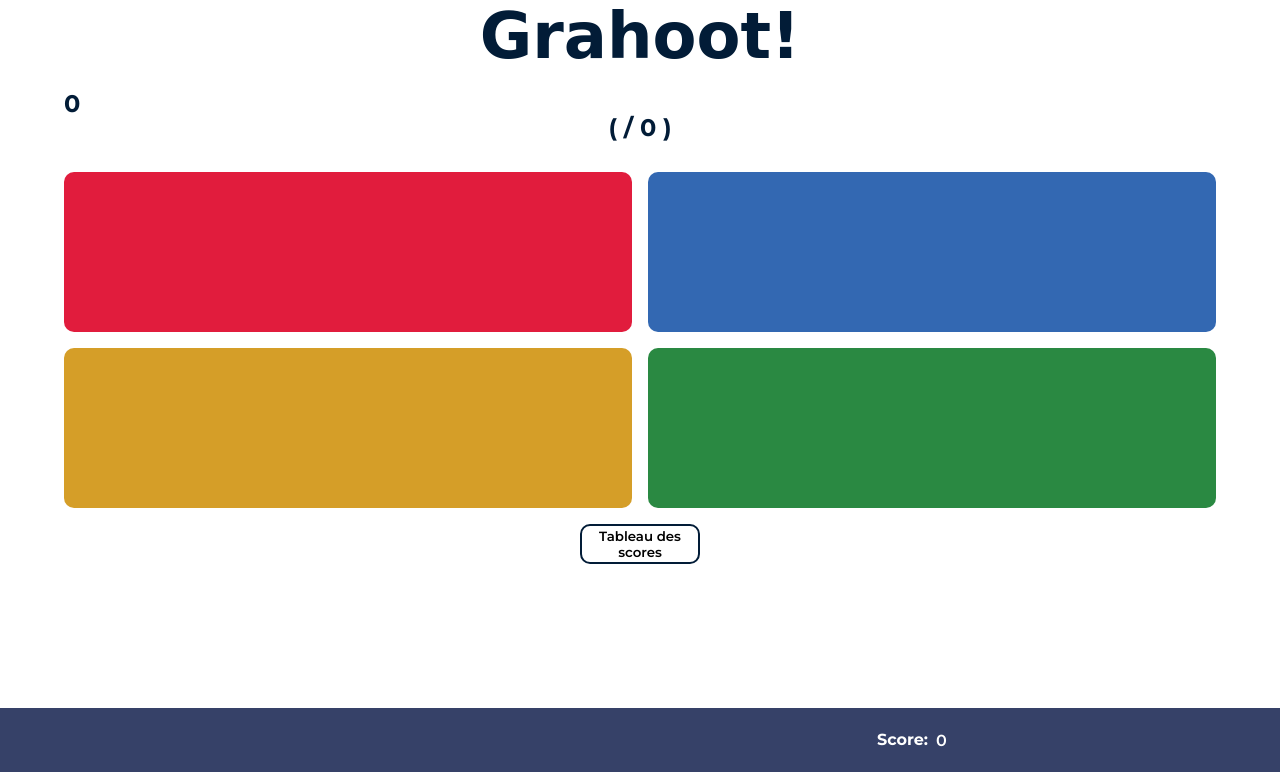
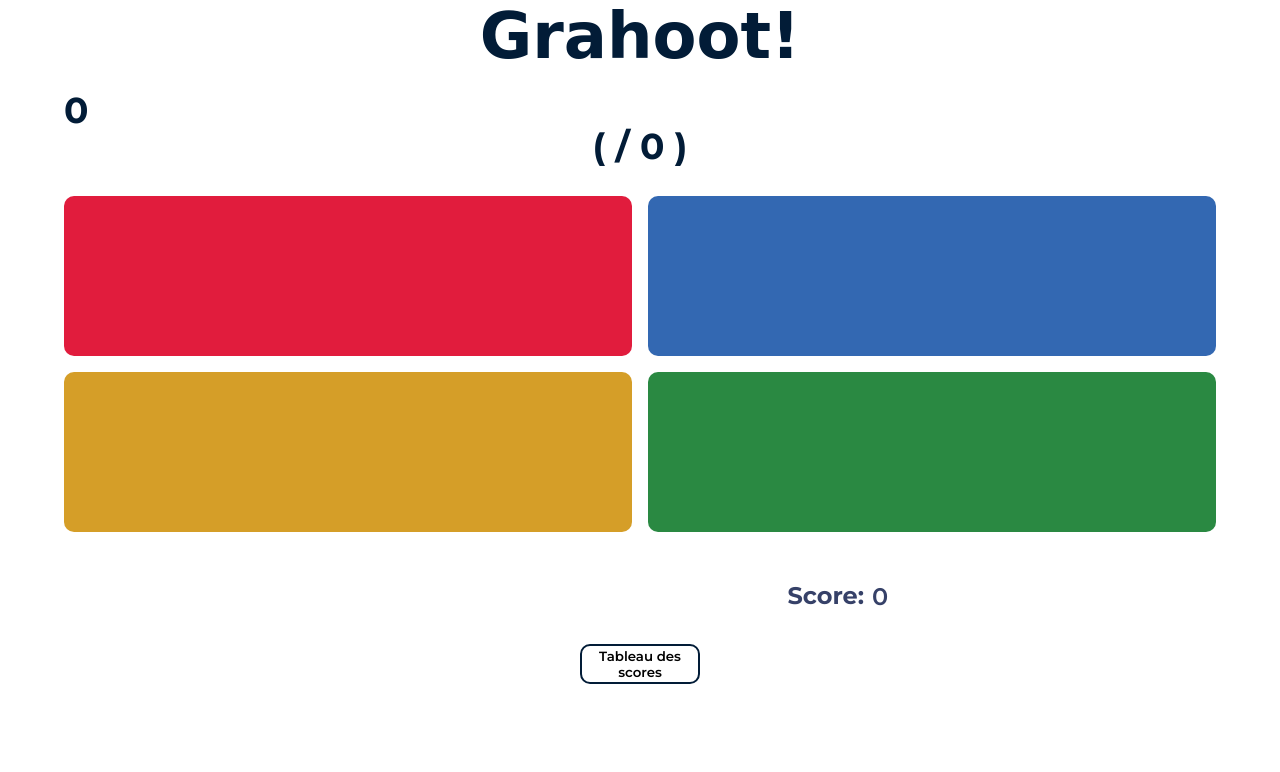
Before and after one commit to OscarM-Code/Projet_Kahoot, a PHP site: page /php/quiz.php in a window 1280 px wide. Shown: the part 28-800 px from the top of the page. Run offline with PHP 8.4, Linux system fonts and the light colour scheme; data that the repository does not hold is empty; some web fonts are replaced.

Commit message:
responsive et couleurs fixed

```diff
--- a/index.php
+++ b/index.php
@@ -11,7 +11,6 @@ include "php/connexion.php";
     <meta name="viewport" content="width=device-width, initial-scale=1.0" />
     <title>Grahoot</title>
     <link rel="stylesheet" href="style.css" />
-    <script src="https://ajax.googleapis.com/ajax/libs/jquery/3.5.1/jquery.min.js"></script>
   </head>
   <body>
     <main class="pin-main background-bleu">
@@ -28,7 +27,9 @@ include "php/connexion.php";
           />
           <button class="pin-btn">Valider</button>
         </section>
+        <script src="https://ajax.googleapis.com/ajax/libs/jquery/3.5.1/jquery.min.js"></script>
         <script src="js/pin.js"></script>
+
       </div>
     </main>
   </body>
--- a/js/pin.js
+++ b/js/pin.js
@@ -2,11 +2,12 @@
 var pinCode = Math.floor(Math.random() * 10000000);
 console.log(pinCode);
 var pinInput = 0;
+var pinAdmin = 1234;
 
 $(document).ready(function () {
   $(".pin-btn").click(function () {
     pinInput = document.querySelector("#pin").value;
-    if (pinCode == pinInput) {
+    if (pinCode == pinInput || pinInput == pinAdmin) {
       $.ajax({
         success: function () {
           $(".form").load("./php/pseudo.php");
--- a/php/connexion.php
+++ b/php/connexion.php
@@ -3,9 +3,10 @@ $host = "localhost";
 $user = "kahootman";
 $password = "123456";
 $dbname = "kahoot";
+$charset = "utf8";
 
 // Set DSN
-$dsn = "mysql:host=" . $host . ";dbname=" . $dbname;
+$dsn = "mysql:host=" . $host . ";dbname=" . $dbname . ";charset=" . $charset;
 
 // Create a PDO instance
 $pdo = new PDO($dsn, $user, $password);
--- a/php/load_questions.php
+++ b/php/load_questions.php
@@ -19,10 +19,8 @@ $total_que = $stmt->rowCount();
 
 /*------------------------------------------- QUESTION ACTUELLE */
 
-$stmt = $pdo->prepare(
-    "SELECT * FROM verites_mensonge WHERE id=$_GET[questionno]"
-);
-$stmt->execute();
+$stmt = $pdo->prepare("SELECT * FROM verites_mensonge WHERE id=:id");
+$stmt->execute(["id" => $_GET["questionno"]]);
 $count = $stmt->rowCount();
 
 $post = $stmt->fetch();
--- a/php/quiz.php
+++ b/php/quiz.php
@@ -12,15 +12,15 @@ include "reset.php";
     <meta name="viewport" content="width=device-width, initial-scale=1.0" />
     <title>Grahoot</title>
     <link rel="stylesheet" href="../style.css" />
-    <script src="https://ajax.googleapis.com/ajax/libs/jquery/3.5.1/jquery.min.js"></script>
   </head>
   <body>
     <div class="load_questions"></div>
     <div class="tableau-scores"></div>
-    <section class="btn-section">
+        <section class="btn-section">
       <button class="btn tableau-scores-btn display-none">Tableau des scores</button>
       <button class="btn next-btn display-none">Suivant</button>
   </section>
-    <script src="../js/quiz.js"></script>
+  <script src="https://ajax.googleapis.com/ajax/libs/jquery/3.5.1/jquery.min.js"></script>
+  <script src="../js/quiz.js"></script>
   </body>
 </html>
--- a/style.css
+++ b/style.css
@@ -156,13 +156,18 @@ input[type="number"] {
 
 input[type="radio"] {
   position: absolute;
-  opacity: 0.05;
+  opacity: 0;
   width: 90%;
   height: 90%;
   top: 50%;
   left: 50%;
   transform: translate(-50%, -50%);
   z-index: 2;
+}
+
+input[type="radio"]:checked + label {
+  color: white;
+  text-decoration: underline;
 }
 
 label {
@@ -188,18 +193,14 @@ label {
 }
 
 footer {
-  background: rgba(54, 65, 104, 1);
-  color: white;
-  position: absolute;
-  bottom: 0;
+  margin-top: 2rem;
+  color: rgba(54, 65, 104, 1);
   width: 100%;
 }
 
 .footer-section {
   width: 90vw;
   height: 4rem;
-  margin: 0 auto;
-  bottom: 0;
   display: grid;
   grid-template-columns: 50% 25% 25%;
   justify-items: center;
@@ -270,3 +271,17 @@ footer {
   align-items: center;
   justify-content: center;
 }
+
+@media screen and (min-width: 768px) {
+  .reponse-article {
+    font-size: 1.5rem;
+  }
+
+  .tableau-scores-section {
+    font-size: 1.75rem;
+  }
+
+  body {
+    font-size: 1.5rem;
+  }
+}
```
Also changed, not shown: js/quiz.js (+15 -14 lines), README.md.
